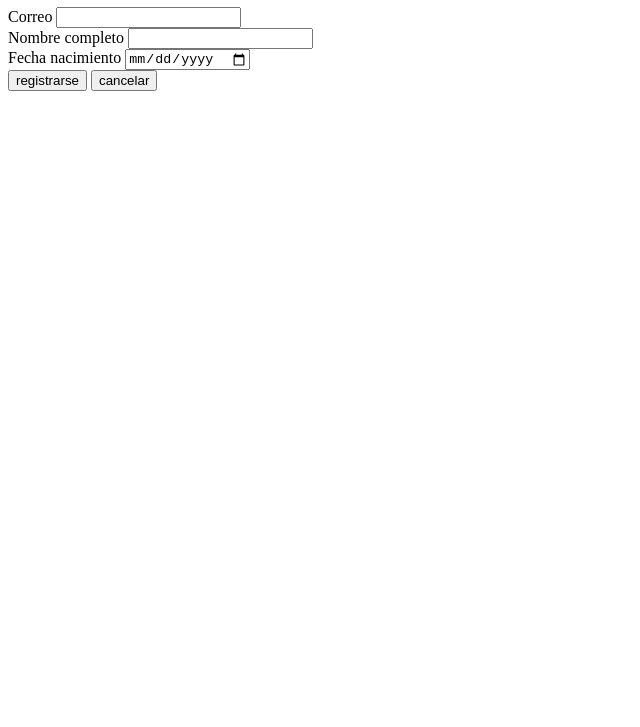
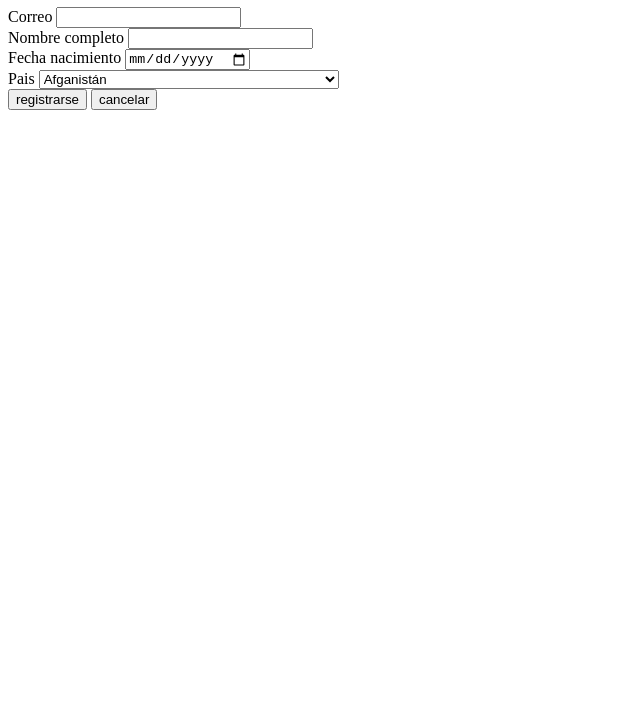
Before and after one commit to emilio93/HTML-CSS-JS-Practice, a plain HTML site: page index.html in a window 1280 px wide. Shown: the part 73-800 px from the top of the page, without its empty margins (0-640 px from the left). Drawn offline with Linux system fonts and the light colour scheme.

Commit message:
Display countries options within select element

```diff
--- a/index.html
+++ b/index.html
@@ -21,6 +21,10 @@
         <label class="user-input-item-label" for="birthdate">Fecha nacimiento</label>
         <input class="user-input" type="date" id="birthdate" />
       </div>
+      <div>
+        <label for="country">Pais</label>
+        <select name="country" id="country"></select>
+      </div>
       <button onclick="submitForm()" class="primary-button" type="button">registrarse</button>
       <button class="secondary-button" type="button">cancelar</button>
     </form>
--- a/scripts.js
+++ b/scripts.js
@@ -1,4 +1,12 @@
-
+const setup = () => {
+  countries.forEach((country, index) => {
+      console.log(country);
+      const option = document.createElement('option');
+      option.text = country;
+      option.value = index;
+      document.getElementById('country').appendChild(option);
+  });
+};
 
 
 function submitForm() {
@@ -15,6 +23,8 @@ function submitForm() {
     console.log(user);
   }
 
+setup();
+
   /*
   AGREGUEMOS MAS CAMPOS
 
```
